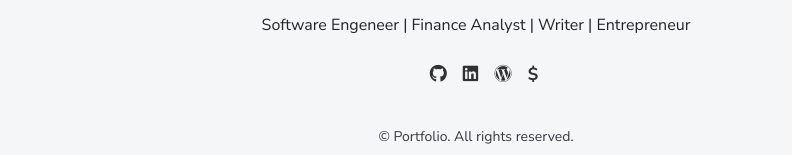
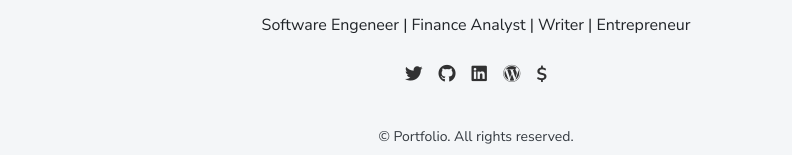
Before and after one commit to aminoud/portfolio.github.io, a plain HTML site: page index.html in a window 1280 px wide. Shown: the part 6214-6369 px from the top of the page, without its empty margins (164-956 px from the left). Drawn offline with Linux system fonts and the light colour scheme.

Commit message:
Update index.html

```diff
--- a/index.html
+++ b/index.html
@@ -485,7 +485,7 @@ Key Entrepreneurial Achievements:</p>
       <div class="social-nav">
         <nav role="navigation">
           <ul class="nav justify-content-center">
-            <li class="nav-item"><a class="nav-link" href="https://twitter.com/o_m_a_98" title="Twitter" target="_blank"><i class="fab fa-x"></i><span class="menu-title sr-only">Twitter</span></a></li>
+            <li class="nav-item"><a class="nav-link" href="https://twitter.com/o_m_a_98" title="Twitter" target="_blank"><i class="fab fa-twitter"></i><span class="menu-title sr-only">Twitter</span></a></li>
             <li class="nav-item"><a class="nav-link" href="https://github.com/aminoud/" title="Github" target="_blank"><i class="fab fa-github"></i><span class="menu-title sr-only">Github</span></a></li>
             <li class="nav-item"><a class="nav-link" href="https://www.linkedin.com/in/aminoud" title="LinkedIn"><i class="fab fa-linkedin"></i><span class="menu-title sr-only">LinkedIn</span></a></li>
             <li class="nav-item"><a class="nav-link" href="https://globalwealthwise.wordpress.com/" title="WordPress"><i class="fab fa-wordpress"></i><span class="menu-title sr-only">WordPress</span></a></li>
```
